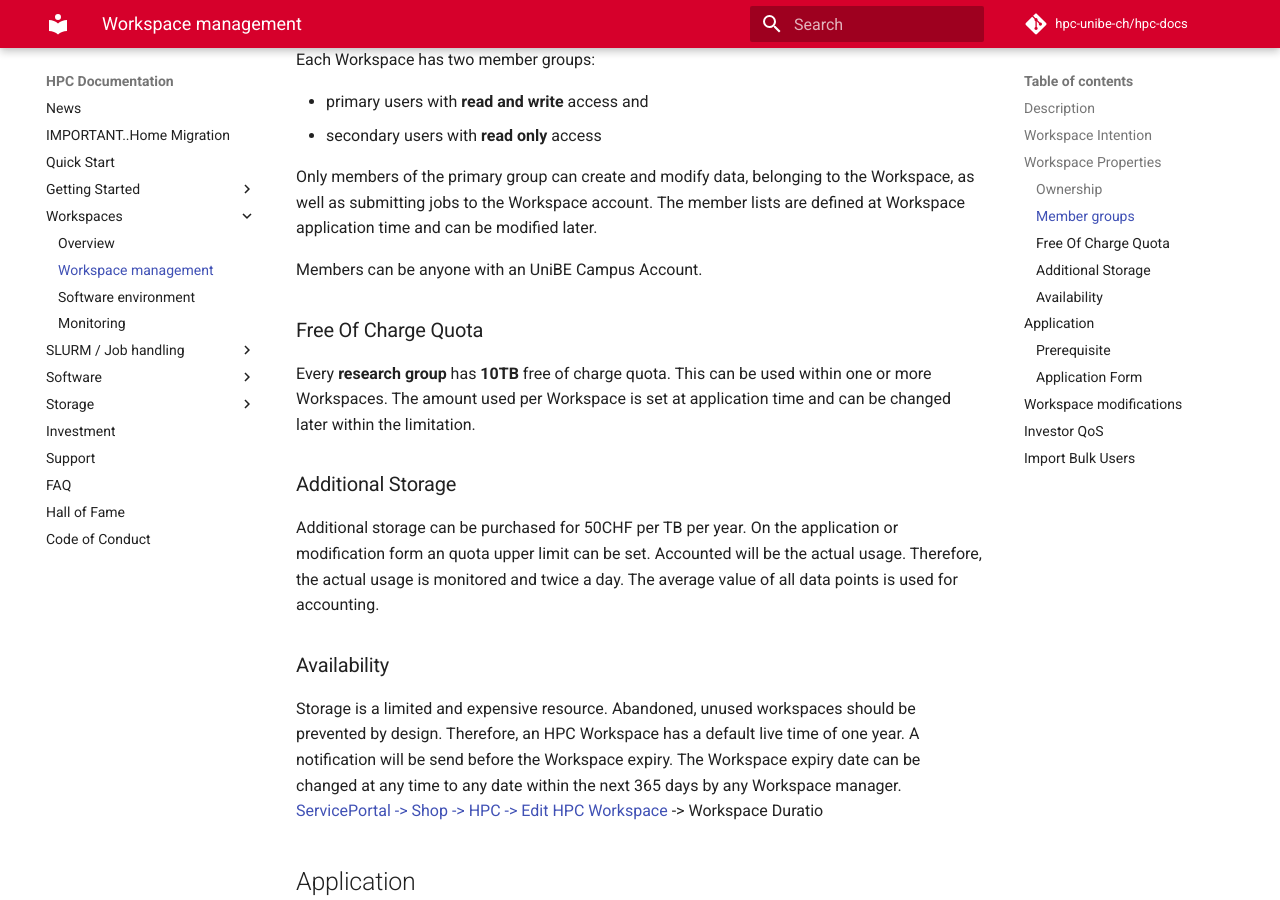
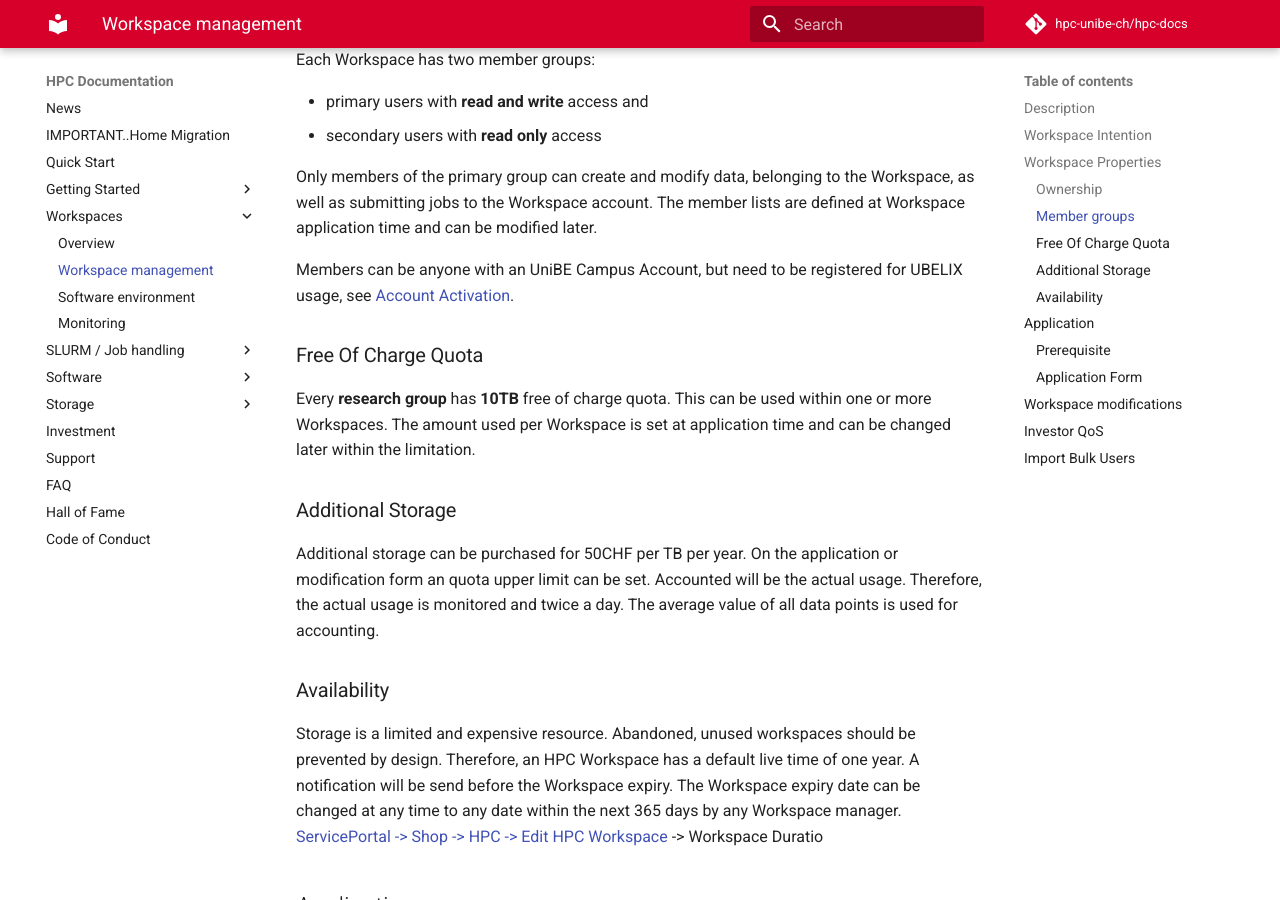
Before and after one commit to hpc-unibe-ch/hpc-unibe-ch.github.io, an MkDocs documentation site: the page built from docs/hpc-workspaces/management.md, in a window 1280 px wide and 900 px high, scrolled down 1104 px. Built offline with MkDocs 1.6.1 and Material for MkDocs 9.7.7, drawn with Linux system fonts in a browser that asks for light colours; comment, search, counter and statistics services are not loaded; some of the changed text lies outside the part shown.

Commit message:
Workspace member activated

```diff
--- a/docs/hpc-workspaces/management.md
+++ b/docs/hpc-workspaces/management.md
@@ -31,7 +31,7 @@ Each Workspace has two member groups:
 
 Only members of the primary group can create and modify data, belonging to the Workspace, as well as submitting jobs to the Workspace account. The member lists are defined at Workspace application time and can be modified later.
 
-Members can be anyone with an UniBE Campus Account.
+Members can be anyone with an UniBE Campus Account, but need to be registered for UBELIX usage, see [Account Activation](../getting-Started/account.md#account-activation).
 
 ### Free Of Charge Quota
 Every **research group** has **10TB** free of charge quota. This can be used within one or more Workspaces. The amount used per Workspace is set at application time and can be changed later within the limitation.
@@ -79,6 +79,9 @@ The following information are required:
 - secondary group members (optional)
 member lists can be selected one by one or as a comma separated list of Campus accounts (see [Import Bulk User](#import-bulk-user))
 
+!!! attention ""
+    All members need to have their account activated for UBELIX, otherwise the process will fail and need manual intervention. See [Account Activation](../getting-Started/account.md#account-activation)
+
 [//]: # (TODO remove when fixed)
 
 !!! type note "Notification"
```
